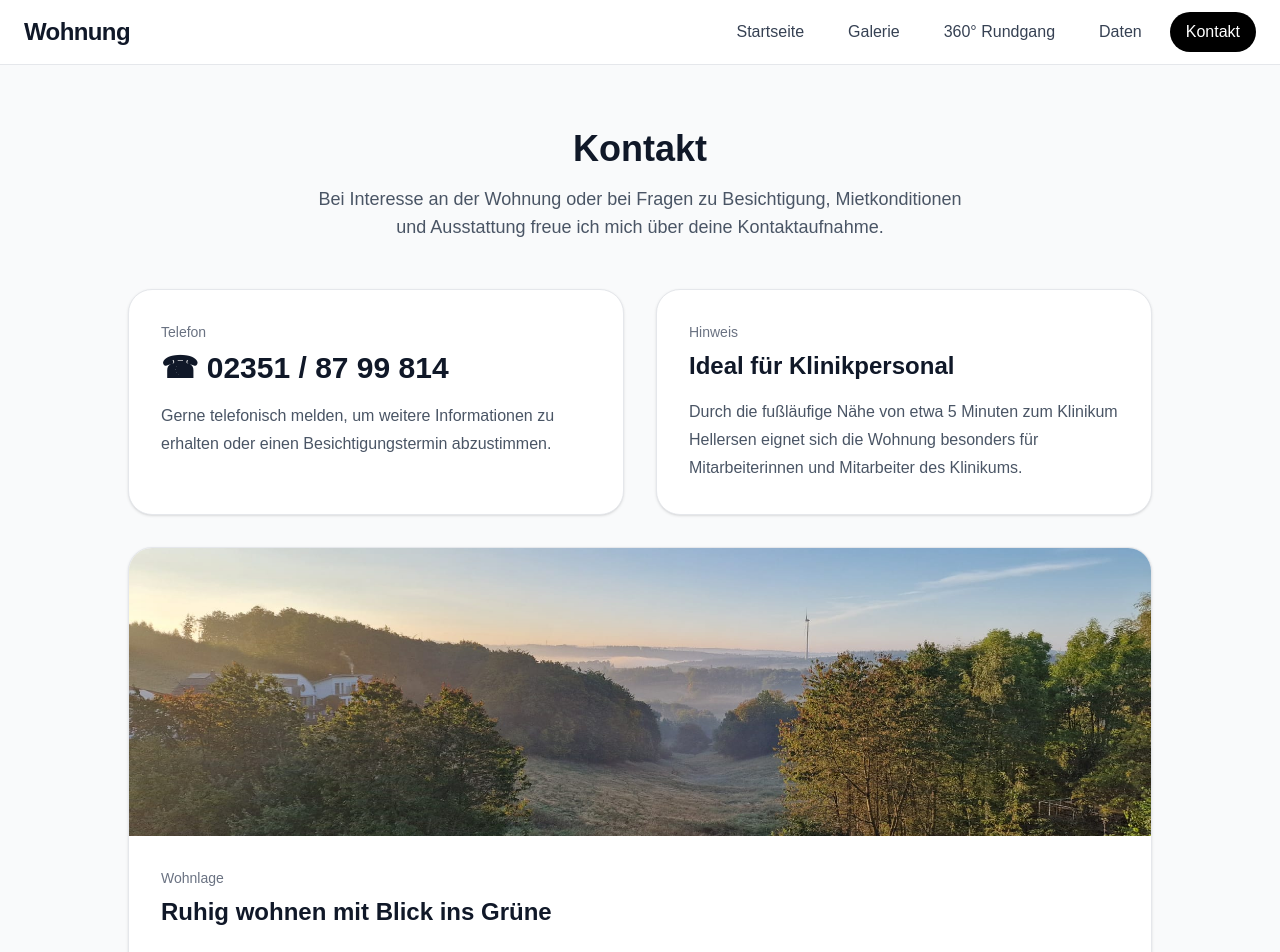
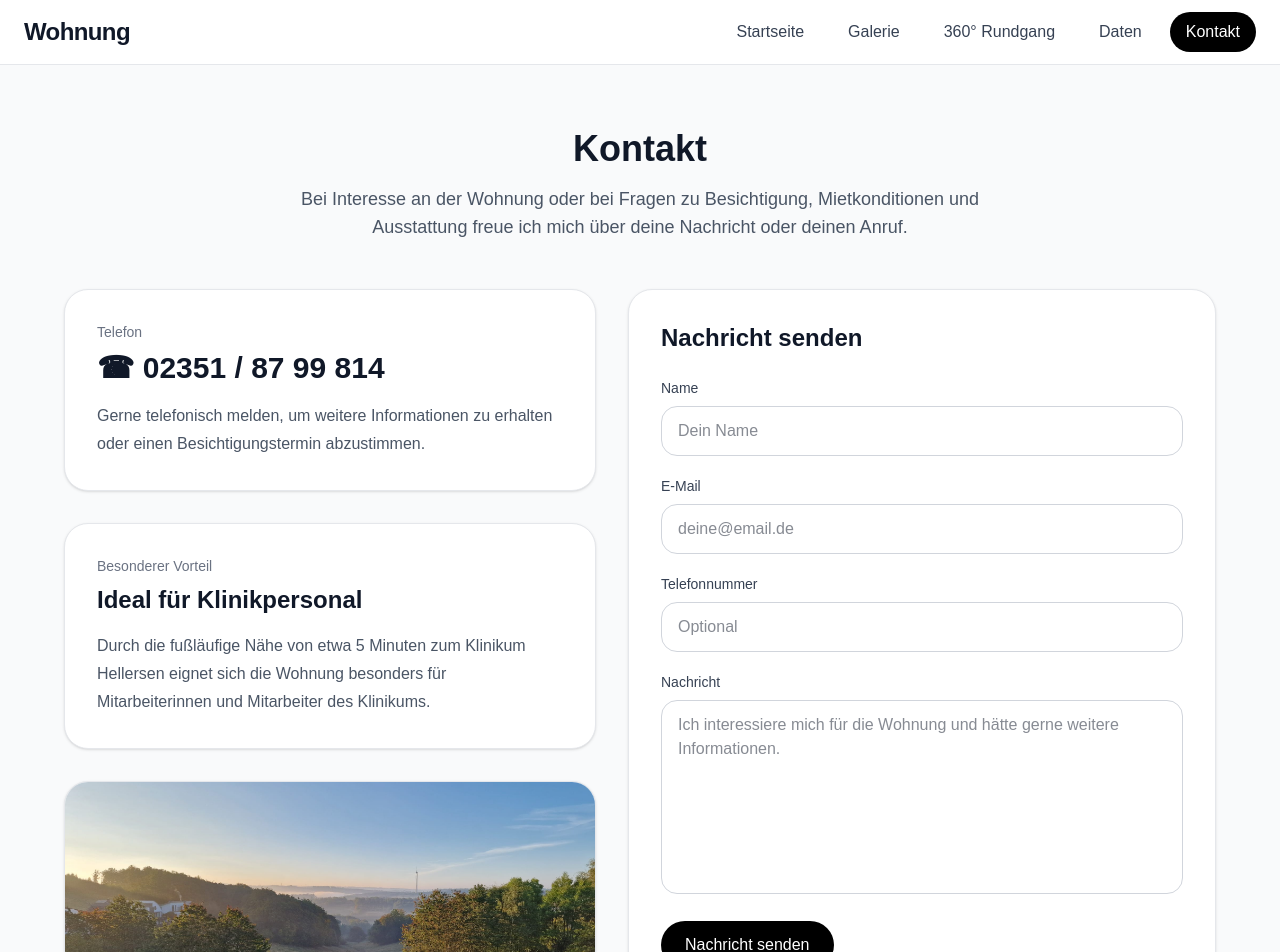
Before and after one commit to itsme007-oss/wohnung-site, a Next.js app: page /kontakt in a window 1280 px wide. Shown: the top 952 px of the page. Built offline with nearby package versions, Linux system fonts and the light colour scheme.

Commit message:
Kontaktseite mit Formular und Telefonnummer ergänzt

```diff
--- a/app/kontakt/page.tsx
+++ b/app/kontakt/page.tsx
@@ -3,17 +3,18 @@
 export default function KontaktPage() {
   return (
     <main className="min-h-screen bg-gray-50 text-gray-900 px-6 py-16">
-      <div className="max-w-5xl mx-auto">
+      <div className="max-w-6xl mx-auto">
         <div className="text-center mb-12">
           <h1 className="text-4xl font-bold mb-4">Kontakt</h1>
-          <p className="text-lg text-gray-600 max-w-2xl mx-auto">
+          <p className="text-lg text-gray-600 max-w-3xl mx-auto">
             Bei Interesse an der Wohnung oder bei Fragen zu Besichtigung,
             Mietkonditionen und Ausstattung freue ich mich über deine
-            Kontaktaufnahme.
+            Nachricht oder deinen Anruf.
           </p>
         </div>
 
-        <div className="grid md:grid-cols-2 gap-8">
+        <div className="grid lg:grid-cols-[0.95fr_1.05fr] gap-8">
+          <div className="space-y-8">
             <section className="bg-white rounded-3xl border border-gray-200 shadow-sm p-8">
               <div className="text-sm text-gray-500 mb-2">Telefon</div>
               <div className="text-3xl font-bold mb-4">
@@ -26,23 +27,22 @@ export default function KontaktPage() {
             </section>
 
             <section className="bg-white rounded-3xl border border-gray-200 shadow-sm p-8">
-            <div className="text-sm text-gray-500 mb-2">Hinweis</div>
+              <div className="text-sm text-gray-500 mb-2">Besonderer Vorteil</div>
               <div className="text-2xl font-semibold mb-4">
                 Ideal für Klinikpersonal
               </div>
               <p className="text-gray-600 leading-7">
                 Durch die fußläufige Nähe von etwa 5 Minuten zum Klinikum
-              Hellersen eignet sich die Wohnung besonders für Mitarbeiterinnen
-              und Mitarbeiter des Klinikums.
+                Hellersen eignet sich die Wohnung besonders für
+                Mitarbeiterinnen und Mitarbeiter des Klinikums.
               </p>
             </section>
-        </div>
 
-        <div className="mt-8 bg-white rounded-3xl border border-gray-200 shadow-sm overflow-hidden">
+            <section className="bg-white rounded-3xl border border-gray-200 shadow-sm overflow-hidden">
               <img
                 src="/wohnung/0_balkon1_blick-tal.jpg"
                 alt="Balkonblick"
-            className="w-full h-72 object-cover"
+                className="w-full h-64 object-cover"
               />
               <div className="p-8">
                 <div className="text-sm text-gray-500 mb-2">Wohnlage</div>
@@ -51,11 +51,96 @@ export default function KontaktPage() {
                 </div>
                 <p className="text-gray-600 leading-8">
                   Die Wohnung verbindet eine ruhige Lage mit Waldnähe und sehr
-              kurzen Wegen zum Klinikum Hellersen. Damit ist sie ideal für alle,
-              die entspannt wohnen und trotzdem schnell am Arbeitsort sein
-              möchten.
+                  kurzen Wegen zum Klinikum Hellersen. Damit ist sie ideal für
+                  alle, die entspannt wohnen und trotzdem schnell am Arbeitsort
+                  sein möchten.
                 </p>
               </div>
+            </section>
+          </div>
+
+          <section className="bg-white rounded-3xl border border-gray-200 shadow-sm p-8">
+            <h2 className="text-2xl font-bold mb-6">Nachricht senden</h2>
+
+            <form className="space-y-5">
+              <div>
+                <label
+                  htmlFor="name"
+                  className="block text-sm font-medium text-gray-700 mb-2"
+                >
+                  Name
+                </label>
+                <input
+                  id="name"
+                  name="name"
+                  type="text"
+                  placeholder="Dein Name"
+                  className="w-full rounded-2xl border border-gray-300 px-4 py-3 outline-none focus:border-black"
+                />
+              </div>
+
+              <div>
+                <label
+                  htmlFor="email"
+                  className="block text-sm font-medium text-gray-700 mb-2"
+                >
+                  E-Mail
+                </label>
+                <input
+                  id="email"
+                  name="email"
+                  type="email"
+                  placeholder="deine@email.de"
+                  className="w-full rounded-2xl border border-gray-300 px-4 py-3 outline-none focus:border-black"
+                />
+              </div>
+
+              <div>
+                <label
+                  htmlFor="telefon"
+                  className="block text-sm font-medium text-gray-700 mb-2"
+                >
+                  Telefonnummer
+                </label>
+                <input
+                  id="telefon"
+                  name="telefon"
+                  type="text"
+                  placeholder="Optional"
+                  className="w-full rounded-2xl border border-gray-300 px-4 py-3 outline-none focus:border-black"
+                />
+              </div>
+
+              <div>
+                <label
+                  htmlFor="nachricht"
+                  className="block text-sm font-medium text-gray-700 mb-2"
+                >
+                  Nachricht
+                </label>
+                <textarea
+                  id="nachricht"
+                  name="nachricht"
+                  rows={7}
+                  placeholder="Ich interessiere mich für die Wohnung und hätte gerne weitere Informationen."
+                  className="w-full rounded-2xl border border-gray-300 px-4 py-3 outline-none focus:border-black resize-none"
+                />
+              </div>
+
+              <button
+                type="submit"
+                className="inline-flex items-center justify-center rounded-full bg-black text-white px-6 py-3 font-medium hover:bg-gray-800 transition"
+              >
+                Nachricht senden
+              </button>
+            </form>
+
+            <p className="text-sm text-gray-500 mt-5 leading-6">
+              Das Formular ist aktuell als Layout vorbereitet. Falls du möchtest,
+              kann ich dir im nächsten Schritt auch noch die echte
+              Formularfunktion per E-Mail-Versand einbauen.
+            </p>
+          </section>
         </div>
       </div>
     </main>
```
Lines whose indentation alone changed are shown as unchanged.
